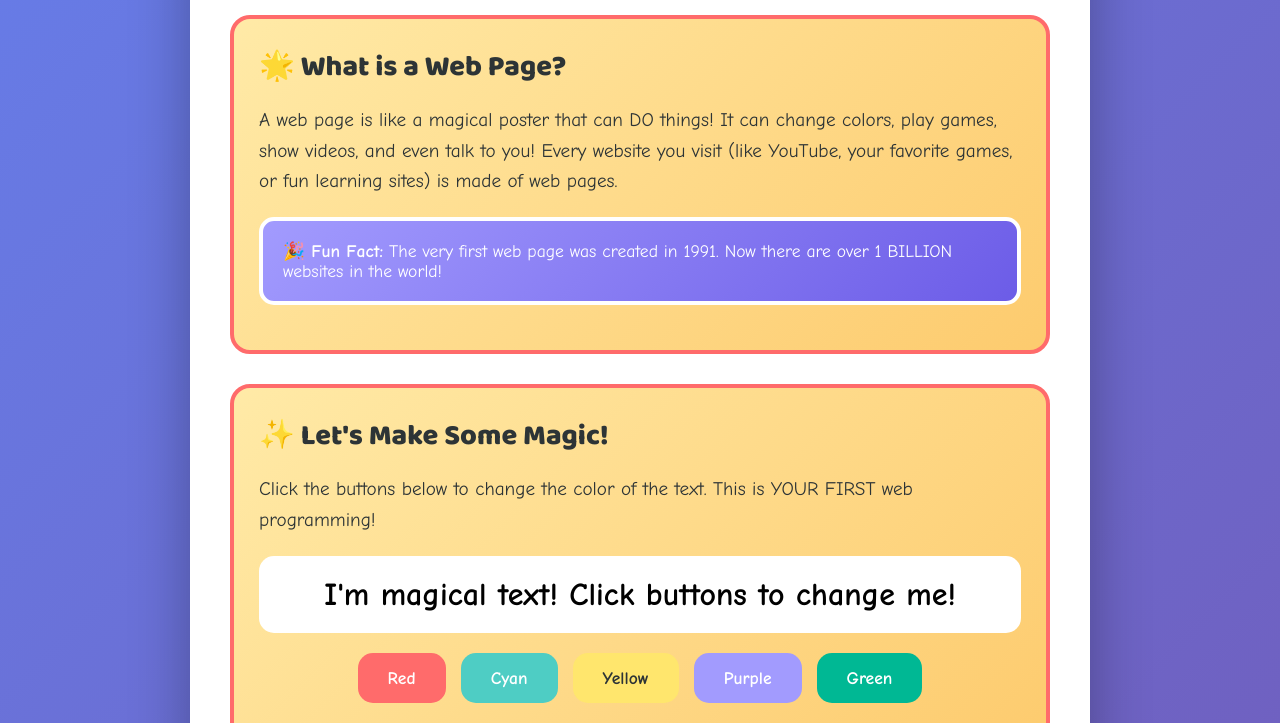
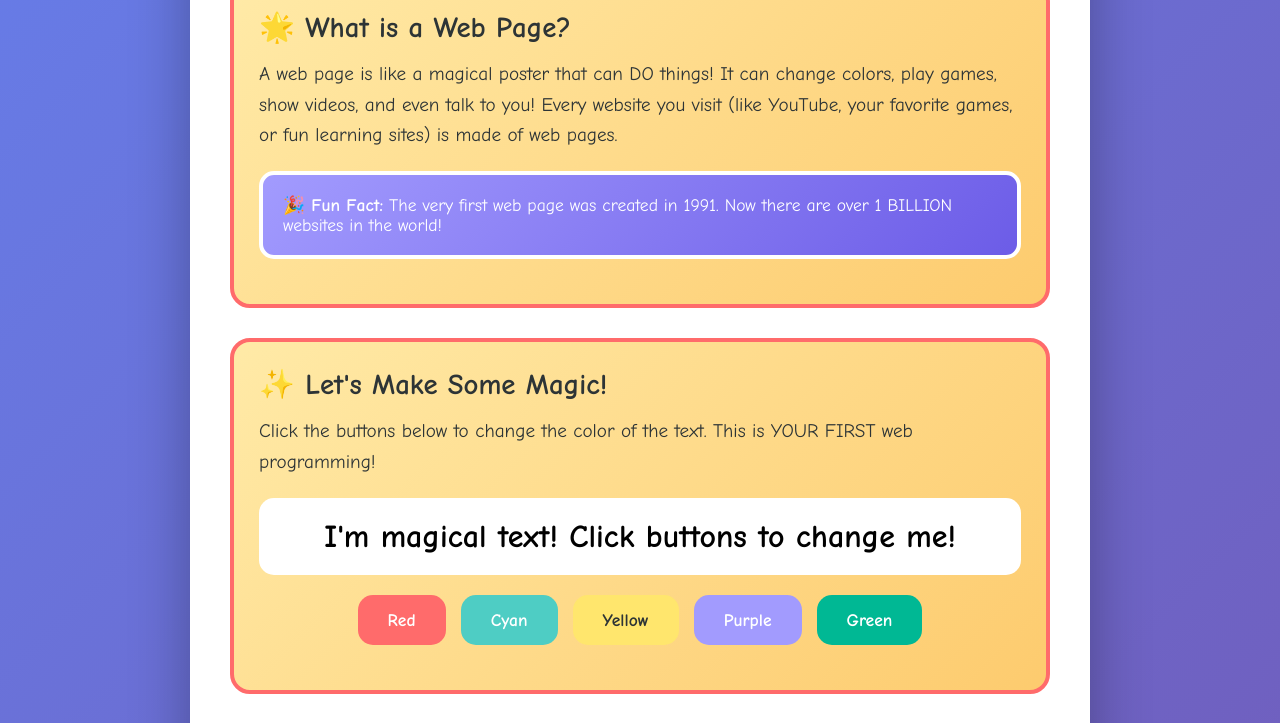
Before and after one commit to ameyb88/kids-web-course, a plain HTML site: page kids_web_dev_ch1.html in a window 1280 px wide. Shown: the part 237-960 px from the top of the page. Drawn offline with Linux system fonts and the light colour scheme.

Commit message:
Update styles.css

```diff
--- a/styles.css
+++ b/styles.css
@@ -1,11 +1,7 @@
-/* Body: readable, consistent everywhere */
+html { -webkit-text-size-adjust: 100%; } /* iPhone text scaling */
 body {
-  font-family: 'Comic Neue', Poppins, system-ui, -apple-system, Segoe UI, Roboto, Arial, sans-serif;
-  -webkit-text-size-adjust: 100%; /* stops iOS resizing text */
+  font-family: 'Comic Neue', 'Baloo 2', system-ui, -apple-system, Segoe UI, Roboto, Arial, sans-serif !important;
 }
-
-/* Big headings: playful & bold */
-h1, h2, .hero-title {
-  font-family: 'Baloo 2', 'Comic Neue', Poppins, system-ui, -apple-system, Segoe UI, Roboto, Arial, sans-serif;
-  font-weight: 800;
+.color-btn, .try-it, h1, h2, h3 {
+  font-family: inherit !important;
 }
```
